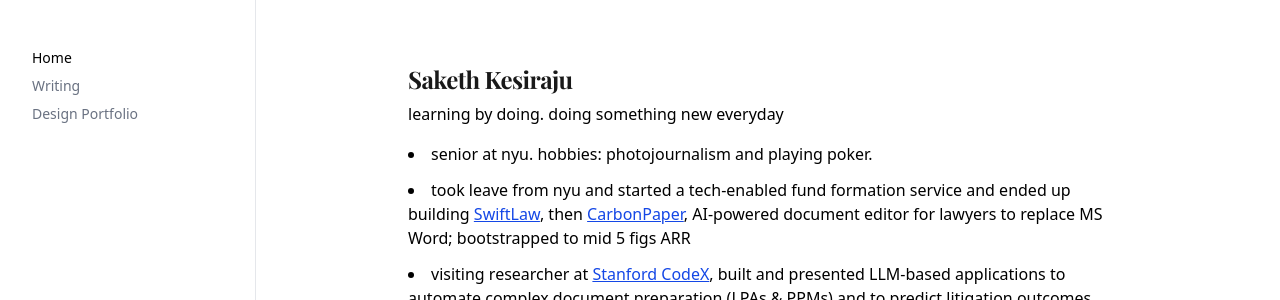
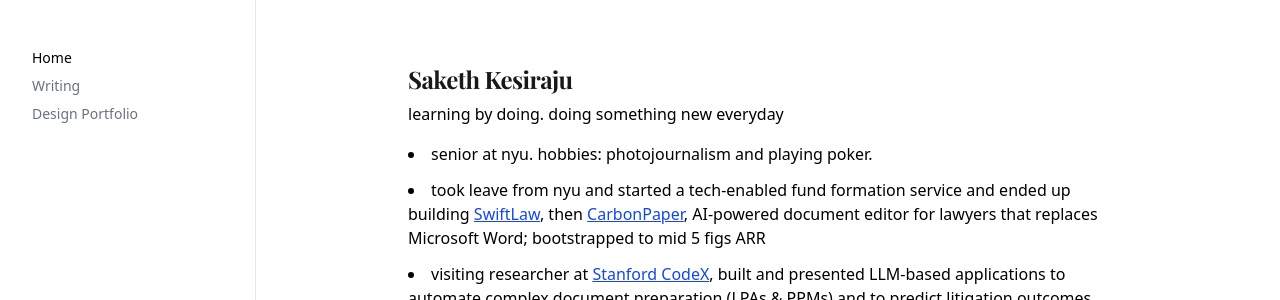
Before and after one commit to sakethkesiraju26/personal_website_clean, a Next.js app: page / in a window 1280 px wide. Shown: the top 300 px of the page. Built offline with nearby package versions, Linux system fonts and the light colour scheme; a web font is replaced by a local one.

Commit message:
Update Microsoft Word reference

```diff
--- a/src/app/page.tsx
+++ b/src/app/page.tsx
@@ -45,7 +45,7 @@ export default function Home() {
           <p className="mb-4">learning by doing. doing something new everyday</p>
           <ul className="list-disc list-inside space-y-3 mb-2">
             <li>senior at nyu. hobbies: photojournalism and playing poker.</li>
-            <li className="mt-0">took leave from nyu and started a tech-enabled fund formation service and ended up building <a href="https://www.tryswiftlaw.com" className="underline text-blue-700" target="_blank" rel="noopener noreferrer">SwiftLaw</a>, then <a href="https://www.carbonpaper.ai" className="underline text-blue-700" target="_blank" rel="noopener noreferrer">CarbonPaper</a>, AI-powered document editor for lawyers to replace MS Word; bootstrapped to mid 5 figs ARR</li>
+            <li className="mt-0">took leave from nyu and started a tech-enabled fund formation service and ended up building <a href="https://www.tryswiftlaw.com" className="underline text-blue-700" target="_blank" rel="noopener noreferrer">SwiftLaw</a>, then <a href="https://www.carbonpaper.ai" className="underline text-blue-700" target="_blank" rel="noopener noreferrer">CarbonPaper</a>, AI-powered document editor for lawyers that replaces Microsoft Word; bootstrapped to mid 5 figs ARR</li>
             <li>visiting researcher at <a href="https://www.youtube.com/watch?v=qdljfmv_tcw&t=1687s" className="underline text-blue-700" target="_blank" rel="noopener noreferrer">Stanford CodeX</a>, built and presented LLM-based applications to automate complex document preparation (LPAs & PPMs) and to predict litigation outcomes.</li>
             <li>
               founded NYU EEG&apos;s Entrepreneurs in Residence program. helped the best NYU startups launch and fundraise with 10 weeks of programming from General Catalyst, a16z, and top operators in AI.
```
